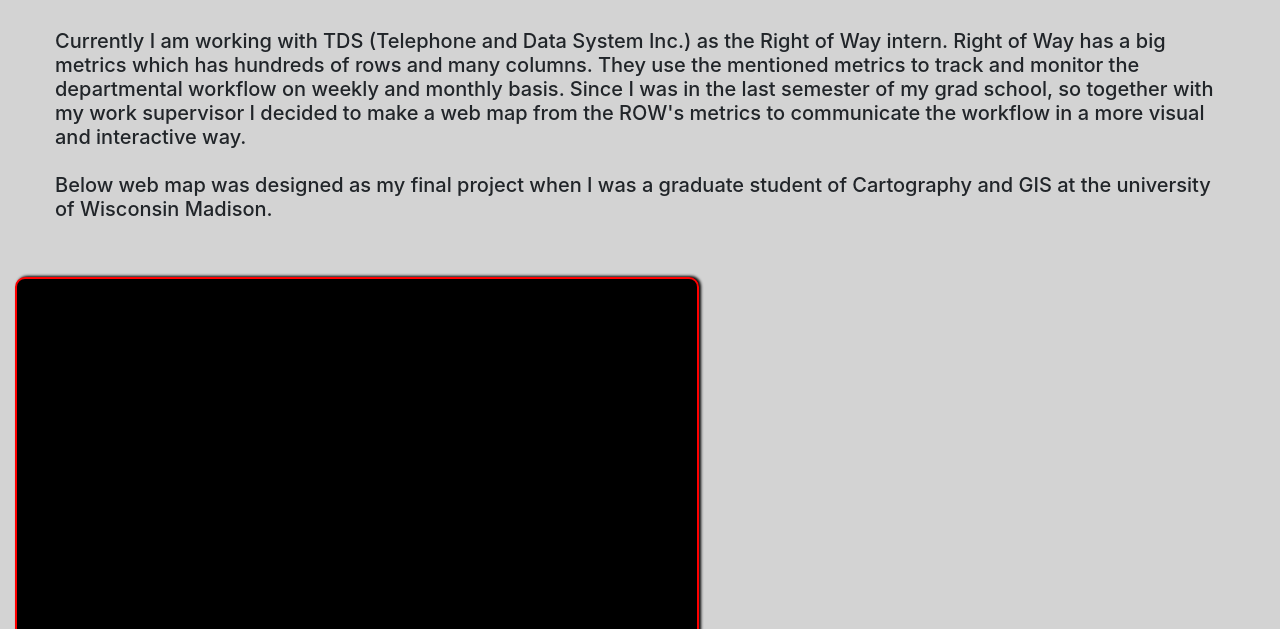
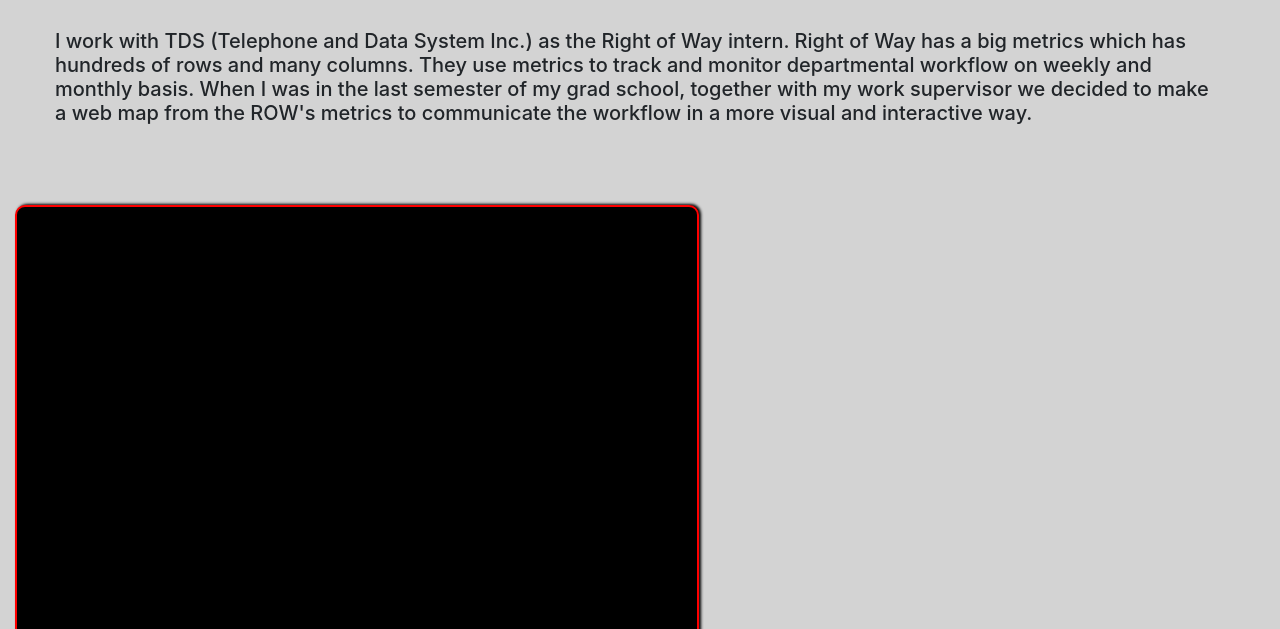
Before and after one commit to AbdullahAmeen/Geog778_Final_Project, a plain HTML site: page index.html in a window 1280 px wide. Shown: the part 171-800 px from the top of the page. Drawn offline with Linux system fonts and the light colour scheme; no server answers.

Commit message:
Update index.html

```diff
--- a/index.html
+++ b/index.html
@@ -44,13 +44,11 @@
 				<div class="col-lg-12">
 							<h1 style="text-align:center;"><b> Right of Way (ROW) And Colocation (COLO) Workflow</b></h1><br>
 							<h5 style="padding-left:55px; padding-right:55px;">
-								Currently I am working with TDS (Telephone and Data System Inc.) as the Right of Way intern.
+								I work with TDS (Telephone and Data System Inc.) as the Right of Way intern.
 								Right of Way has a big metrics which has hundreds of rows
-								and many columns. They use the mentioned metrics to track and monitor the departmental workflow on weekly and monthly basis.
-								Since I was in the last semester of my grad school, so together with my work supervisor I decided to make a web map from the
+								and many columns. They use metrics to track and monitor departmental workflow on weekly and monthly basis.
+								When I was in the last semester of my grad school, together with my work supervisor we decided to make a web map from the
 								ROW's metrics to communicate the workflow in a more visual and interactive way. <br><br>
-
-							  Below web map was designed as my final project when I was a graduate student of Cartography and GIS at the university of Wisconsin Madison.
 						 </h5><br>
 				</div>
 			</div>
```
